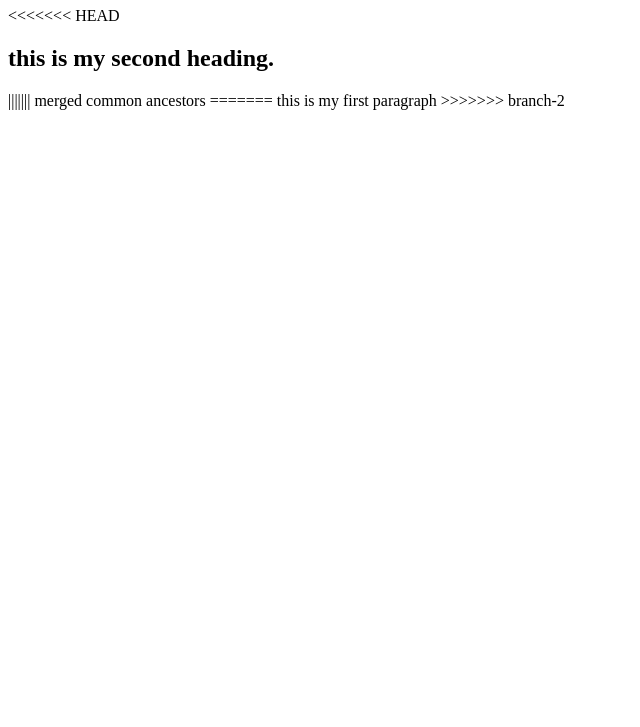
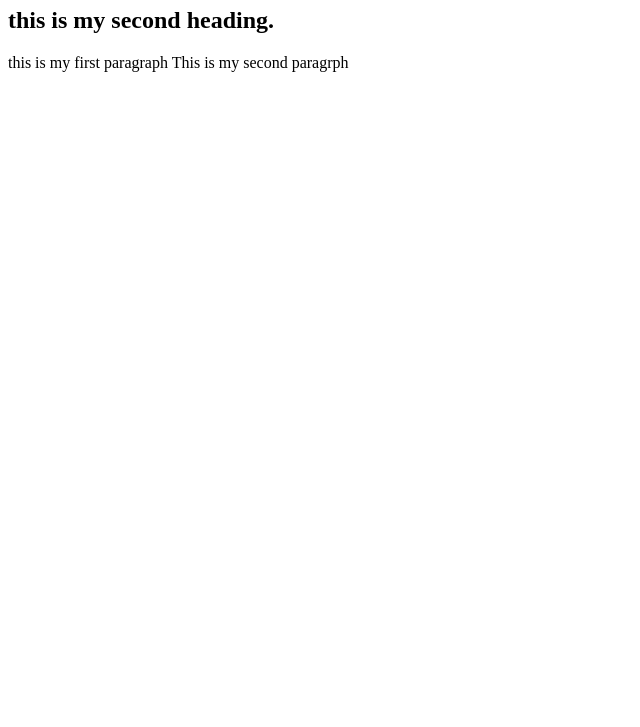
Before and after one commit to pradeepkhadka505/Git-Clone, a plain HTML site: page index.html in a window 1280 px wide. Shown: the part 73-800 px from the top of the page, without its empty margins (0-640 px from the left). Drawn offline with Linux system fonts and the light colour scheme.

Commit message:
p2 is added from branch-3

```diff
--- a/index.html
+++ b/index.html
@@ -9,11 +9,12 @@
     </head>
     <body>
         <h1> this is my first heading.</h1>
-<<<<<<< HEAD
+
         <h2> this is my second heading.</h2>
-||||||| merged common ancestors
-=======
+
+
         <p1> this is my first paragraph</p1>
->>>>>>> branch-2
+
+        <p2> This is my second paragrph </p2>
     </body>
 </html>
```
